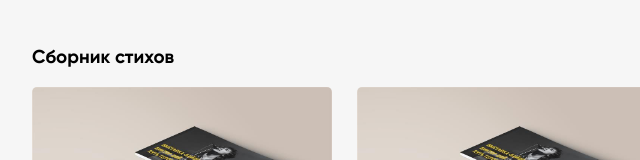
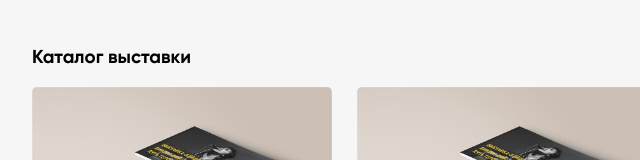
Before and after one commit to AlinkaIgorevna/mysite, a plain HTML site: page index.html in a window 1280 px wide. Shown: the part 2680-2840 px from the top of the page, 133-773 px from the left. Drawn offline with Linux system fonts and the light colour scheme; files whose address does not match are found by name.

Commit message:
Каталог выставки

```diff
--- a/index.html
+++ b/index.html
@@ -179,7 +179,7 @@
           </div>
         </div>
         <div class="bloc_portfollio">
-          <h3 class="title-port-item">Сборник стихов</h3>
+          <h3 class="title-port-item">Каталог выставки</h3>
           <div class="kniga_1 flex">
             <img src="img/photo_2022-04-27_14-55-18.jpg" class="img-kniga-1" alt="">
             <img src="img/photo_2022-04-27_14-55-19.jpg" class="img-kniga-1" alt="">
```
